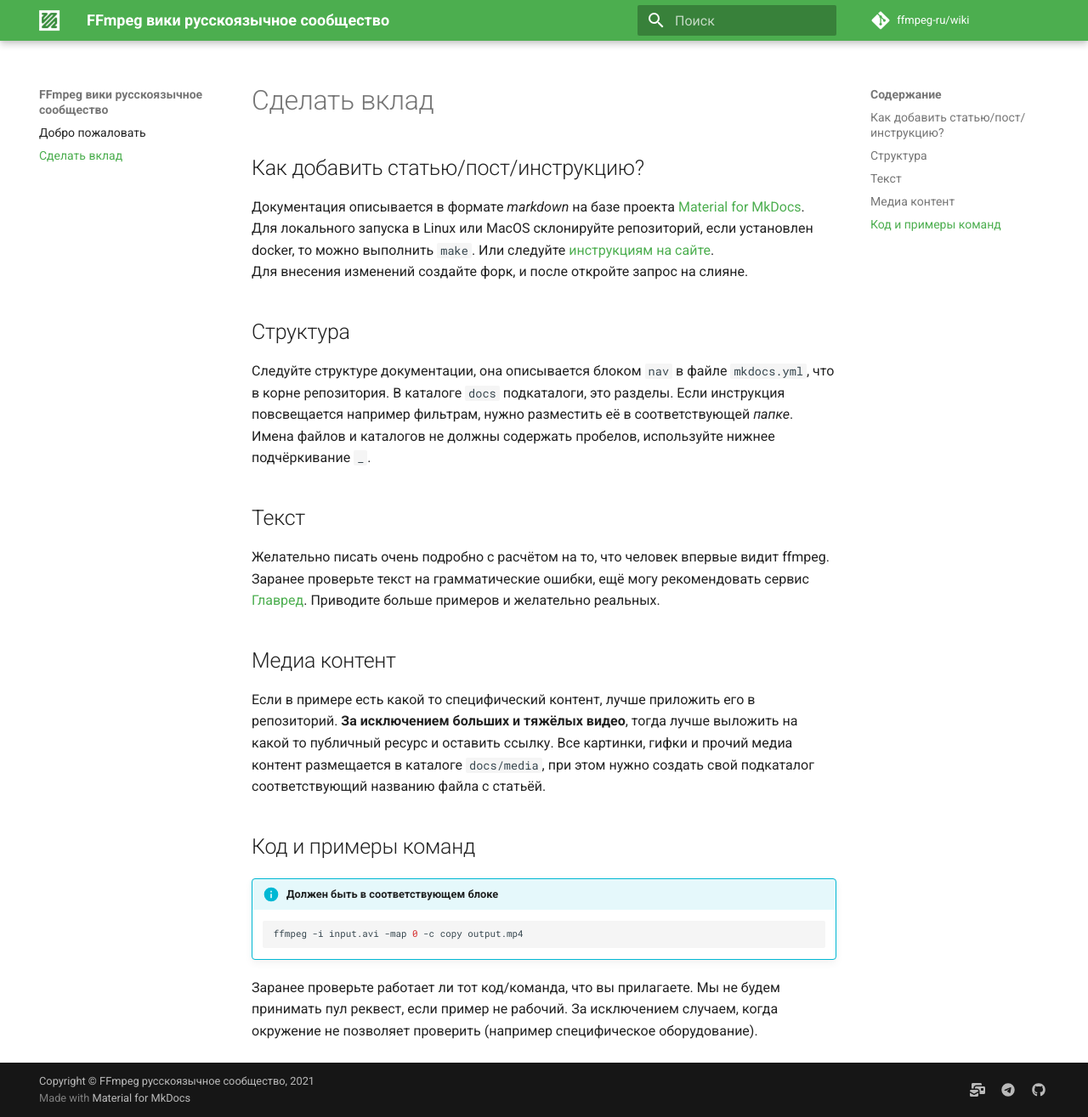
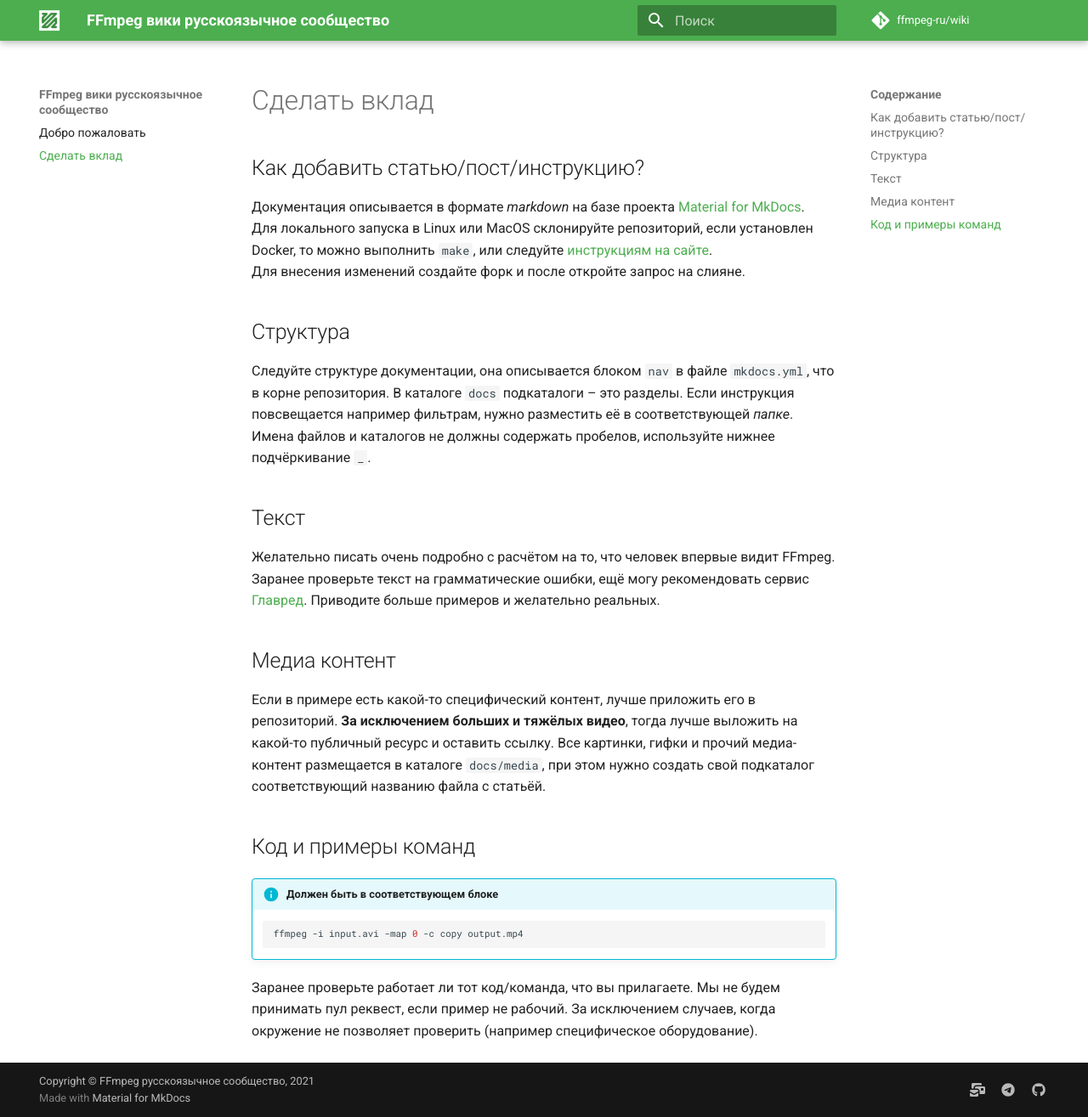
Before and after one commit to ffmpeg-ru/wiki, an MkDocs documentation site: the page built from docs/contribute.md, in a window 1280 px wide and 1315 px high. Shown: the whole window at 85% size. Built offline with MkDocs 1.6.1 and Material for MkDocs 9.7.7, drawn with Linux system fonts in a browser that asks for light colours; comment, search, counter and statistics services are not loaded.

Commit message:
Fix grammar issues

```diff
--- a/docs/contribute.md
+++ b/docs/contribute.md
@@ -3,27 +3,26 @@
 ## Как добавить статью/пост/инструкцию?
 
 Документация описывается в формате *markdown* на базе проекта [Material for MkDocs](https://squidfunk.github.io/mkdocs-material/).
-Для локального запуска в Linux или MacOS склонируйте репозиторий, если установлен docker, то можно выполнить `make`.
-Или следуйте [инструкциям на сайте](https://squidfunk.github.io/mkdocs-material/getting-started/).
-Для внесения изменений создайте форк, и после откройте запрос на слияне.
+Для локального запуска в Linux или MacOS склонируйте репозиторий, если установлен Docker, то можно выполнить `make`, или следуйте [инструкциям на сайте](https://squidfunk.github.io/mkdocs-material/getting-started/).
+Для внесения изменений создайте форк и после откройте запрос на слияне.
 
 ## Структура
 
 Следуйте структуре документации, она описывается блоком `nav` в файле `mkdocs.yml`, что в корне репозитория.
-В каталоге `docs` подкаталоги, это разделы. Если инструкция повсвещается например фильтрам, нужно разместить её в соответствующей *папке*.
+В каталоге `docs` подкаталоги – это разделы. Если инструкция повсвещается например фильтрам, нужно разместить её в соответствующей *папке*.
 Имена файлов и каталогов не должны содержать пробелов, используйте нижнее подчёркивание `_`.
 
 ## Текст
 
-Желательно писать очень подробно с расчётом на то, что человек впервые видит ffmpeg.
+Желательно писать очень подробно с расчётом на то, что человек впервые видит FFmpeg.
 Заранее проверьте текст на грамматические ошибки, ещё могу рекомендовать сервис [Главред](https://glvrd.ru/).
 Приводите больше примеров и желательно реальных.
 
 ## Медиа контент
 
-Если в примере есть какой то специфический контент, лучше приложить его в репозиторий.
-**За исключением больших и тяжёлых видео**, тогда лучше выложить на какой то публичный ресурс и оставить ссылку.
-Все картинки, гифки и прочий медиа контент размещается в каталоге `docs/media`, при этом нужно создать свой подкаталог соответствующий названию файла с статьёй.
+Если в примере есть какой-то специфический контент, лучше приложить его в репозиторий.
+**За исключением больших и тяжёлых видео**, тогда лучше выложить на какой-то публичный ресурс и оставить ссылку.
+Все картинки, гифки и прочий медиа-контент размещается в каталоге `docs/media`, при этом нужно создать свой подкаталог соответствующий названию файла с статьёй.
 
 ## Код и примеры команд
 
@@ -34,4 +33,4 @@
 
 Заранее проверьте работает ли тот код/команда, что вы прилагаете.
 Мы не будем принимать пул реквест, если пример не рабочий.
-За исключением случаем, когда окружение не позволяет проверить (например специфическое оборудование).
+За исключением случаев, когда окружение не позволяет проверить (например специфическое оборудование).
```
Also changed, not shown: README.md (+5 -5 lines), docs/index.md (+6 -6 lines).
